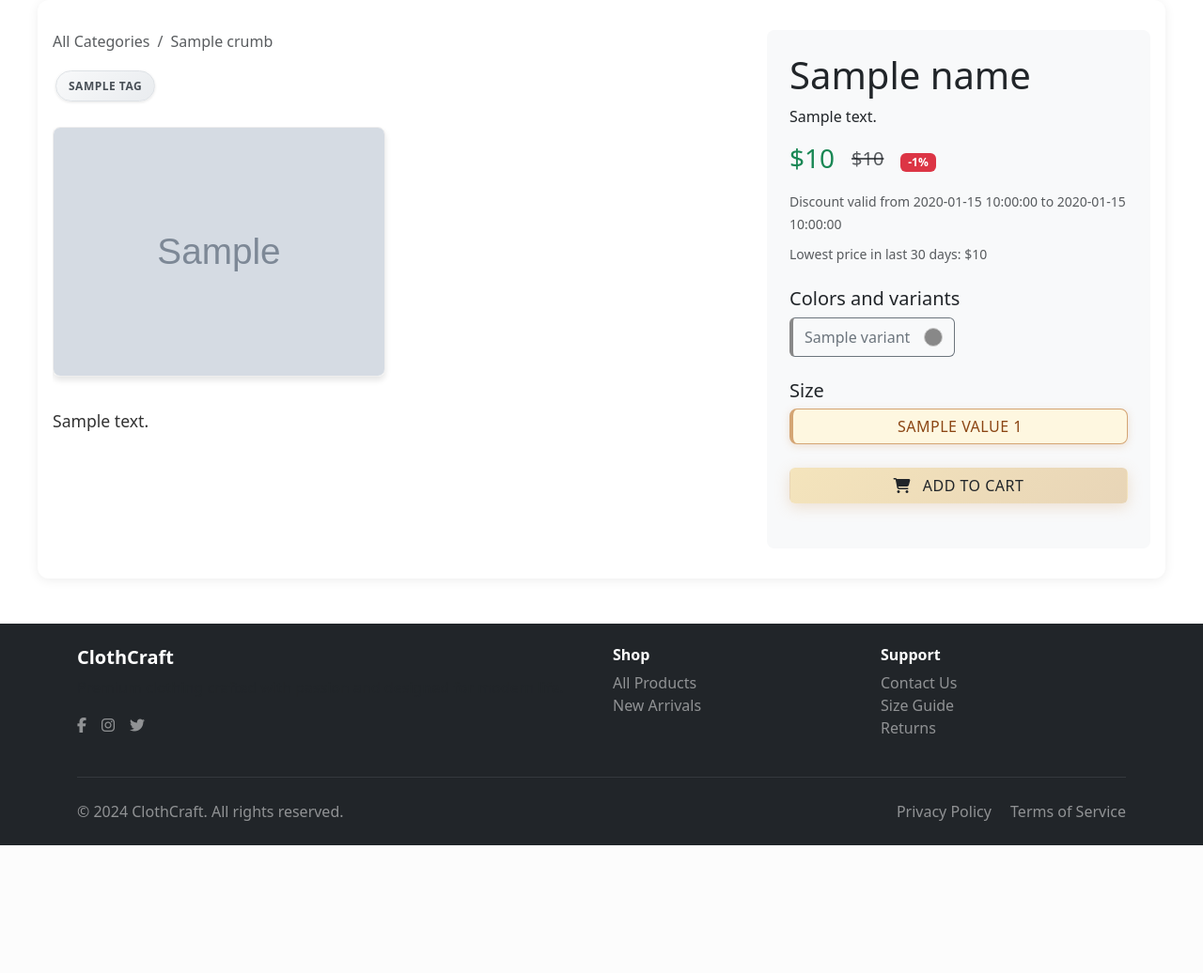
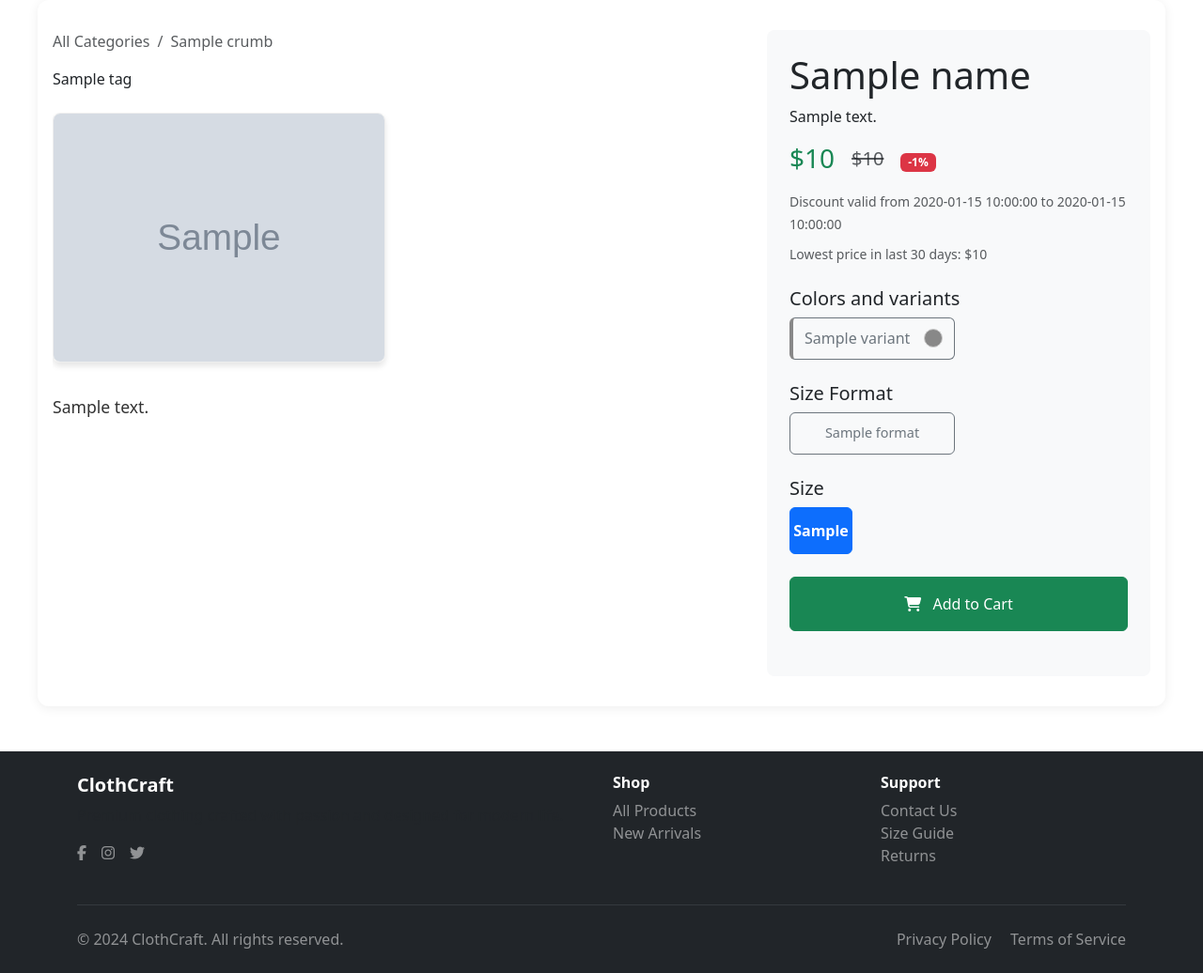
Before and after one commit to Nope-Nat/ClothCraft, a FastAPI app: template app/templates/product.html in a window 1280 px wide. Shown: the part 56-1092 px from the top of the page at 94% size. Before the commit the page ends 956 px from the top, so only its background shows below. Run offline with FastAPI, Linux system fonts and the light colour scheme; the template is opened without the code that fills it: most values are stand-ins (such as "Sample title", 1, 10 or a date in 2020); grey boxes marked "Sample" are stand-in pictures; parts of the project's set-up code (start-up, migrations or seed data) failed here and were passed over; some libraries are stand-ins or nearby versions.

Commit message:
fixed problem with sizing

```diff
--- a/app/static/styles/product.css
+++ b/app/static/styles/product.css
@@ -81,6 +81,12 @@
     border-left-width: 4px !important;
     border-left-style: solid !important;
     border-left-color: var(--variant-color, #000) !important;
+    min-height: 45px;
+    padding: 8px 12px;
+    font-size: 0.9rem;
+    white-space: nowrap;
+    overflow: hidden;
+    text-overflow: ellipsis;
 }
 .color-indicator {
     border: 1px solid #ccc;
@@ -107,95 +113,52 @@
     transform: translateY(-2px);
 }
 .size-section .btn {
-    min-width: 48px;
-    font-weight: 500;
-}
-.size-btn {
-    border-left-width: 4px !important;
-    border-left-style: solid !important;
-    border-left-color: #6c757d !important;
-    box-shadow: 0 2px 4px rgba(0, 0, 0, 0.1);
-    transition: all 0.2s ease;
-    border-radius: 8px !important;
-    font-weight: 600;
-    text-transform: uppercase;
-    letter-spacing: 0.5px;
+    min-height: 50px;
+    font-weight: bold;
+    font-size: 1rem;
+    padding: 8px 4px;
+    display: flex;
+    align-items: center;
+    justify-content: center;
+    white-space: nowrap;
+    overflow: hidden;
+    text-overflow: ellipsis;
 }
 
-.size-btn:hover {
-    box-shadow: 0 4px 8px rgba(108, 117, 125, 0.25);
-    transform: translateY(-1px);
-    border-left-color: #495057 !important;
+.size-section .row {
+    max-width: 300px;
 }
 
-/* Selected size button styling */
-.size-btn.btn-primary {
-    background-color: #fef7e0 !important;
-    border-color: #d4a574 !important;
-    color: #8b4513 !important;
-    border-left-color: #d4a574 !important;
-    box-shadow: 0 2px 8px rgba(212, 165, 116, 0.3) !important;
-    transform: translateY(-1px);
+/* Responsive adjustments for smaller screens */
+@media (max-width: 768px) {
+    .format-section .btn {
+        font-size: 0.8rem;
+        min-height: 40px;
+        padding: 6px 8px;
+    }
+
+    .size-section .btn {
+        font-size: 0.9rem;
+        min-height: 45px;
+        padding: 6px 2px;
+    }
 }
 
-.size-btn.btn-primary:hover {
-    background-color: #f5e6c8 !important;
-    border-color: #b8935a !important;
-    color: #6b3410 !important;
-    border-left-color: #b8935a !important;
-    box-shadow: 0 4px 12px rgba(212, 165, 116, 0.4) !important;
-    transform: translateY(-2px);
+/* Ensure variant buttons also fit properly */
+.variant-btn {
+    min-height: 45px;
+    padding: 8px 12px;
+    font-size: 0.9rem;
+    white-space: nowrap;
+    overflow: hidden;
+    text-overflow: ellipsis;
 }
 
-/* Add to Cart Button */
-.add-to-cart-btn {
-    background: linear-gradient(135deg, #f4e4bc 0%, #e8d5b7 100%);
-    border: none;
-    color: #8b4513;
-    font-weight: 600;
-    font-size: 1.1rem;
-    padding: 12px 24px;
-    border-radius: 12px;
-    box-shadow: 0 4px 15px rgba(212, 165, 116, 0.3);
-    transition: all 0.3s ease;
-    text-transform: uppercase;
-    letter-spacing: 0.5px;
-}
-
-.add-to-cart-btn:hover {
-    background: linear-gradient(135deg, #f0dbb0 0%, #e2c89f 100%);
-    transform: translateY(-2px);
-    box-shadow: 0 6px 20px rgba(212, 165, 116, 0.4);
-    color: #6b3410;
-}
-
-.add-to-cart-btn:active {
-    transform: translateY(0px);
-    box-shadow: 0 2px 10px rgba(212, 165, 116, 0.3);
-}
-
-/* Shared tag styles for consistency across pages */
-.product-tag {
-    background: linear-gradient(135deg, #f8f9fa 0%, #e9ecef 100%);
-    color: #495057;
-    font-size: 0.75rem;
-    font-weight: 600;
-    padding: 0.4rem 0.8rem;
-    border-radius: 20px;
-    border: 1px solid #dee2e6;
-    text-transform: uppercase;
-    letter-spacing: 0.5px;
-    display: inline-block;
-    margin: 0.2rem;
-    transition: all 0.2s ease;
-    box-shadow: 0 1px 3px rgba(0, 0, 0, 0.1);
-}
-
-.product-tag:hover {
-    background: linear-gradient(135deg, #e9ecef 0%, #dee2e6 100%);
-    color: #343a40;
-    transform: translateY(-1px);
-    box-shadow: 0 2px 6px rgba(0, 0, 0, 0.15);
+.variant-btn span {
+    flex: 1;
+    text-align: left;
+    overflow: hidden;
+    text-overflow: ellipsis;
 }
 
 /* Special tag variants for different types */
@@ -217,12 +180,14 @@
     border-color: #f5c6cb;
 }
 
-@media (max-width: 900px) {
-    .page-layout {
-        flex-direction: column;
-        gap: 24px;
-    }
-    .sidebar-column {
-        padding: 16px;
-    }
+.format-section .btn {
+    min-height: 45px;
+    font-weight: 500;
+    padding: 8px 12px;
+    font-size: 0.9rem;
+    white-space: nowrap;
+    overflow: hidden;
+    text-overflow: ellipsis;
 }
+
+/* Remove custom add-to-cart button styles - use Bootstrap instead */
--- a/app/templates/product.html
+++ b/app/templates/product.html
@@ -90,25 +90,37 @@
                 {% endif %}
             </div>
 
-            <script>
-            function setVariantParam(provided_id_variant) {
-                const url = new URL(window.location);
-                url.searchParams.set('id_variant', provided_id_variant);
-                window.location.href = url.toString();
-            }
-            </script>
+            <!-- Format Selection -->
+            <div class="format-section mb-4">
+                {% if available_formats %}
+                <h5>Size Format</h5>
+                <div class="row row-cols-1 row-cols-sm-2 g-2">
+                    {% for format in available_formats %}
+                    <div class="col">
+                        <button type="button"
+                            class="btn {% if format.id_sizing_format == id_format %}btn-primary{% else %}btn-outline-secondary{% endif %} w-100"
+                            onclick="setFormatParam('{{ format.id_sizing_format }}')">
+                            {{ format.format_name }}
+                        </button>
+                    </div>
+                    {% endfor %}
+                </div>
+                {% endif %}
+            </div>
 
             <!-- Size Selection -->
             <div class="size-section mb-4">
                 {% if variant_sizes %}
                 <h5>Size</h5>
-                <div class="btn-group d-flex flex-wrap gap-2" role="group">
+                <div class="row row-cols-2 row-cols-sm-3 row-cols-md-4 g-2">
                     {% for size in variant_sizes %}
+                    <div class="col">
                         <button type="button"
-                                class="btn {% if size.id_size == id_size %}btn-primary{% else %}btn-outline-secondary{% endif %} size-btn"
+                                class="btn {% if size.id_size == id_size %}btn-primary{% else %}btn-outline-secondary{% endif %} w-100"
                                 onclick="setSizeParam('{{ size.id_size }}')">
-                            {{ size.value }} {{ size.id }}
+                            {{ size.size_value }}
                         </button>
+                    </div>
                     {% endfor %}
                 </div>
                 {% endif %}
@@ -119,14 +131,35 @@
                 <form method="POST" action="/cart/add">
                     <input type="hidden" name="variant_size_id" value="{{ variant_size_id }}">
                     <input type="hidden" name="quantity" value="1">
-                    <button type="submit" class="btn add-to-cart-btn w-100">
+                    <button type="submit" class="btn btn-success w-100 py-3" {% if not variant_size_id %}disabled{% endif %}>
                         <i class="fas fa-shopping-cart me-2"></i>
+                        {% if variant_size_id %}
                         Add to Cart
+                        {% else %}
+                        Select Options First
+                        {% endif %}
                     </button>
                 </form>
             </div>
 
             <script>
+            function setVariantParam(provided_id_variant) {
+                const url = new URL(window.location);
+                url.searchParams.set('id_variant', provided_id_variant);
+                // Reset size and format when variant changes
+                url.searchParams.delete('id_size');
+                url.searchParams.delete('id_format');
+                window.location.href = url.toString();
+            }
+
+            function setFormatParam(provided_id_format) {
+                const url = new URL(window.location);
+                url.searchParams.set('id_format', provided_id_format);
+                // Reset size when format changes
+                url.searchParams.delete('id_size');
+                window.location.href = url.toString();
+            }
+
             function setSizeParam(provided_id_size) {
                 const url = new URL(window.location);
                 url.searchParams.set('id_size', provided_id_size);
```
Also changed, not shown: app/repository/product_repository.py (+44 -5 lines), app/router/product.py (+24 -5 lines).
